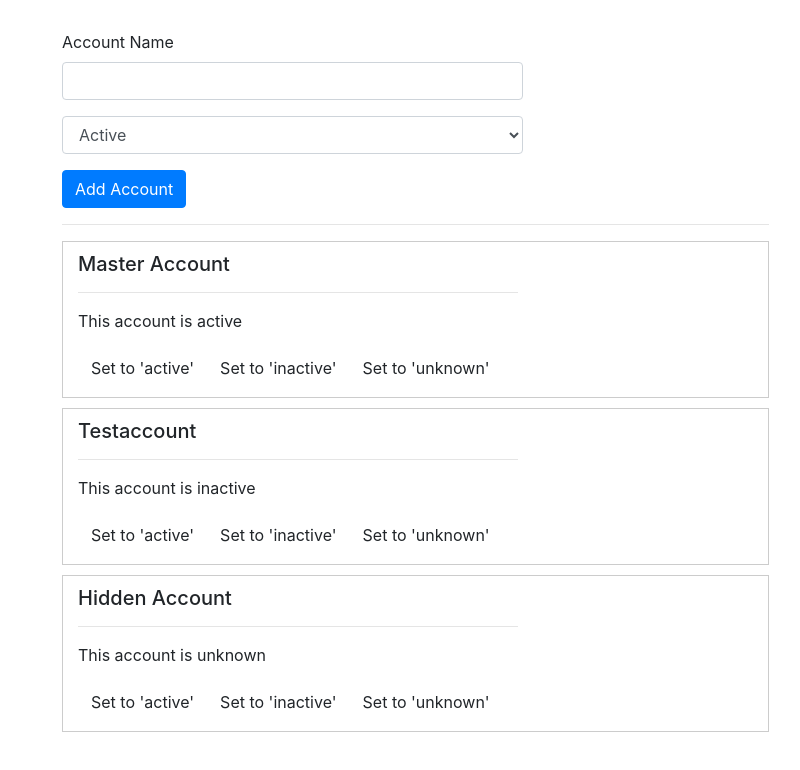
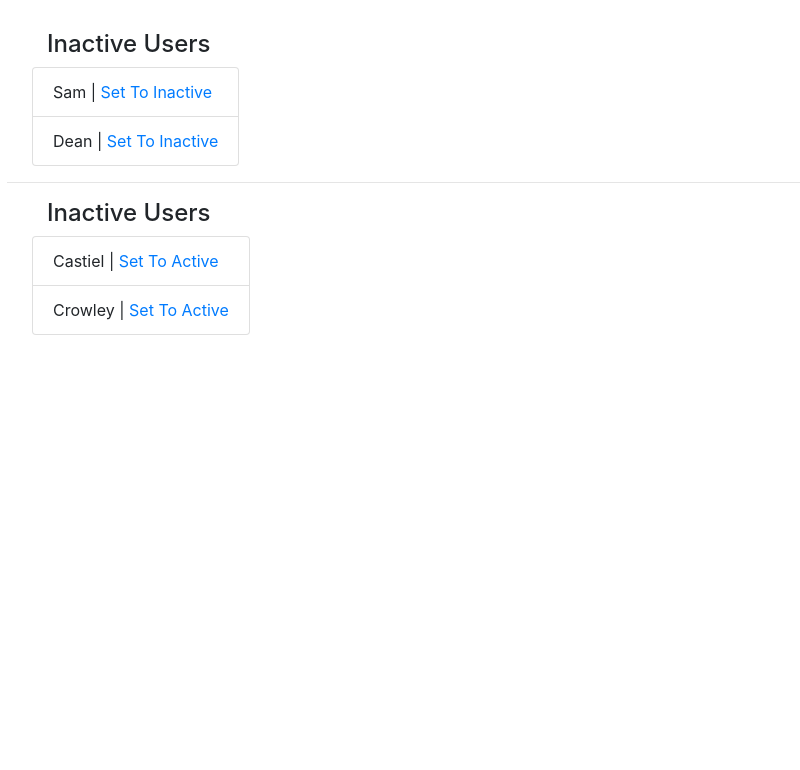
Before and after one commit to 7amitdas/angular-practice, an Angular app in the folder my-first-app/: page / in a window 1280 px wide. Shown: the top 770 px of the page, without its empty margins (28-828 px from the left). Built offline with nearby package versions, Linux system fonts and the light colour scheme.

Commit message:
Assignment On Services

```diff
--- /dev/null
+++ b/my-first-app/src/app/active-users/active-users.component.html
@@ -0,0 +1,10 @@
+<h4>Inactive Users</h4>
+<div class="row">
+    <div class="col-xs-12">
+      <ul class="list-group">
+        <li class="list-group-item" *ngFor="let u of users; let i = index">
+          {{ u }} | <a href="#" (click)="onSetToInactive(i)">Set To Inactive</a>
+        </li>
+      </ul>
+    </div>
+  </div>
--- /dev/null
+++ b/my-first-app/src/app/active-users/active-users.component.ts
@@ -0,0 +1,21 @@
+import { Component, OnInit } from '@angular/core';
+import { UserService } from '../services/user.service';
+
+@Component({
+  selector: 'app-active-users',
+  templateUrl: './active-users.component.html',
+  styleUrls: ['./active-users.component.css'],
+})
+export class ActiveUsersComponent implements OnInit {
+  users: string[] = [];
+
+  constructor(private userService: UserService) {}
+
+  ngOnInit(): void {
+    this.users = this.userService.activeUsers;
+  }
+
+  onSetToInactive(id: number) {
+    this.userService.setToInactive(id);
+  }
+}
--- a/my-first-app/src/app/app.component.css
+++ b/my-first-app/src/app/app.component.css
@@ -1,6 +1,6 @@
 div {
-    margin-left: 20px;
+  margin-left: 20px;
 }
 .container {
-    margin-top: 30px;
-  }
+  margin-top: 30px;
+}
--- a/my-first-app/src/app/app.component.html
+++ b/my-first-app/src/app/app.component.html
@@ -55,11 +55,11 @@
 </div> -->
 <!-- Ng Switch Directive End -->
 <!-- Services Start -->
-<div class="container">
+<!-- <div class="container">
   <div class="row">
-    <div class="col-xs-12 col-md-8 col-md-offset-2">
-      <!-- <app-new-account (accountAdded)="onAccountAdded($event)"></app-new-account> -->
-      <app-new-account></app-new-account>
+    <div class="col-xs-12 col-md-8 col-md-offset-2"> -->
+<!-- <app-new-account (accountAdded)="onAccountAdded($event)"></app-new-account> -->
+<!-- <app-new-account></app-new-account>
       <hr>
       <app-account
         *ngFor="let acc of accounts; let i = index"
@@ -67,5 +67,21 @@
         [id]="i"></app-account>
     </div>
   </div>
+</div> -->
+<!-- Services End -->
+
+<!-- Assignment on Services Start -->
+<div class="container">
+  <div class="row">
+    <div class="col-xs-12">
+      <app-active-users></app-active-users>
+    </div>
+  </div>
+  <hr />
+  <div class="row">
+    <div class="col-xs-12">
+      <app-inactive-users></app-inactive-users>
+    </div>
+  </div>
 </div>
-<!-- Services End -->
+<!-- Assignment on Services End -->
--- a/my-first-app/src/app/app.component.ts
+++ b/my-first-app/src/app/app.component.ts
@@ -1,10 +1,12 @@
 import { Component, OnInit } from '@angular/core';
 import { AccountService } from './services/account.service';
+import { UserService } from './services/user.service';
 
 @Component({
   selector: 'app-root',
   templateUrl: './app.component.html',
-  styleUrls: ['./app.component.css']
+  styleUrls: ['./app.component.css'],
+  providers: [UserService]
 })
 export class AppComponent implements OnInit {
   showCustomStrucDir: boolean = false;
--- /dev/null
+++ b/my-first-app/src/app/inactive-users/inactive-users.component.html
@@ -0,0 +1,10 @@
+<h4>Inactive Users</h4>
+<div class="row">
+  <div class="col-xs-12">
+    <ul class="list-group">
+      <li class="list-group-item" *ngFor="let u of users; let i = index">
+        {{ u }} | <a href="#" (click)="onSetToActive(i)">Set To Active</a>
+      </li>
+    </ul>
+  </div>
+</div>
--- /dev/null
+++ b/my-first-app/src/app/inactive-users/inactive-users.component.ts
@@ -0,0 +1,21 @@
+import { Component, OnInit } from '@angular/core';
+import { UserService } from '../services/user.service';
+
+@Component({
+  selector: 'app-inactive-users',
+  templateUrl: './inactive-users.component.html',
+  styleUrls: ['./inactive-users.component.css'],
+})
+export class InactiveUsersComponent implements OnInit {
+  users: string[] = [];
+
+  constructor(private userService: UserService) {}
+
+  ngOnInit(): void {
+    this.users = this.userService.inactiveUsers;
+  }
+
+  onSetToActive(id: number) {
+    this.userService.setToActive(id);
+  }
+}
--- /dev/null
+++ b/my-first-app/src/app/services/counter.service.ts
@@ -0,0 +1,14 @@
+export class CounterService {
+  activeToInactiveCounter: number = 0;
+  inactiveToActiveCounter: number = 0;
+
+  increaseInactiveCounter() {
+    this.activeToInactiveCounter++;
+    console.log('Inactive Counter:' + this.activeToInactiveCounter);
+  }
+
+  increaseActiveCounter() {
+    this.inactiveToActiveCounter++;
+    console.log('Active Counter:' + this.inactiveToActiveCounter);
+  }
+}
--- /dev/null
+++ b/my-first-app/src/app/services/user.service.ts
@@ -0,0 +1,23 @@
+import { EventEmitter, Injectable } from '@angular/core';
+import { CounterService } from './counter.service';
+import { LoggingService } from './logging.service';
+
+@Injectable()
+export class UserService {
+  activeUsers = ['Sam', 'Dean'];
+  inactiveUsers = ['Castiel', 'Crowley'];
+
+  constructor(private counterService: CounterService) {}
+
+  setToActive(id: number) {
+    this.activeUsers.push(this.inactiveUsers[id]);
+    this.inactiveUsers.splice(id, 1);
+    this.counterService.increaseActiveCounter();
+  }
+
+  setToInactive(id: number) {
+    this.inactiveUsers.push(this.activeUsers[id]);
+    this.activeUsers.splice(id, 1);
+    this.counterService.increaseInactiveCounter();
+  }
+}
```
Also changed, not shown: my-first-app/src/app/app.module.ts (+7 -2 lines), my-first-app/src/app/active-users/active-users.component.css (added), my-first-app/src/app/inactive-users/inactive-users.component.css (added).
